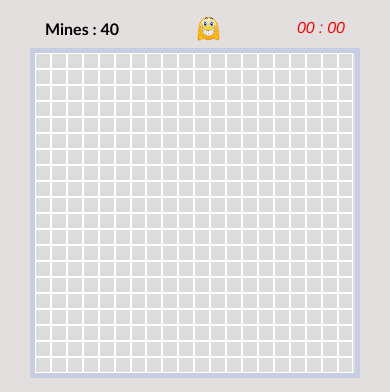
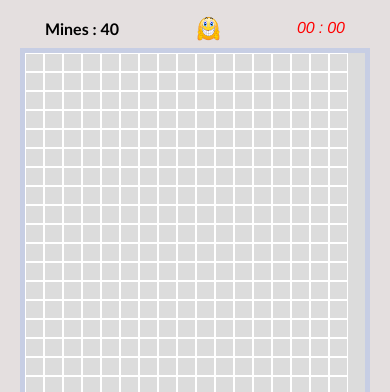
Before and after one commit to Naveen-ms/Naveen-ms.github.io, a plain HTML site: page index.html in a window 390 px wide. Shown: the top 392 px of the page. Drawn offline with nearby package versions, Linux system fonts and the light colour scheme.

Commit message:
Update style.css

```diff
--- a/style.css
+++ b/style.css
@@ -165,8 +165,8 @@ body{
     }
 
     #box{
-        height: 320px;
-        width: 320px;
+        height: 340px;
+        width: 340px;
         background-color: gainsboro;
         border:5px solid rgb(199, 206, 228);
         display:flex;
@@ -174,8 +174,8 @@ body{
     }
 
     #box div{
-        height:13.93px;
-        width:13.93px;
+        height:17px;
+        width:17px;
         border:1px solid rgb(255, 255, 255);
         display: flex;
         justify-content: center;
```
